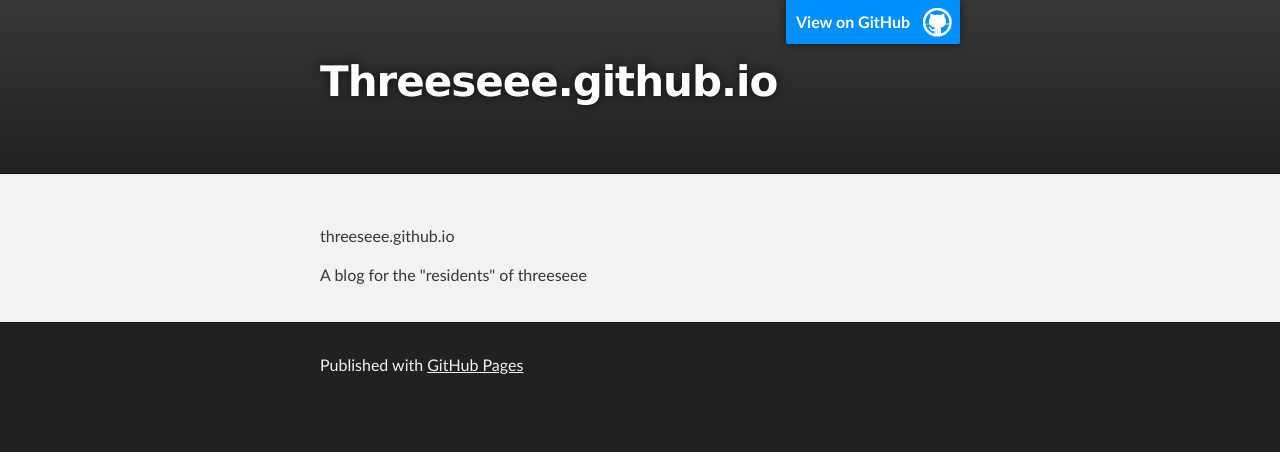
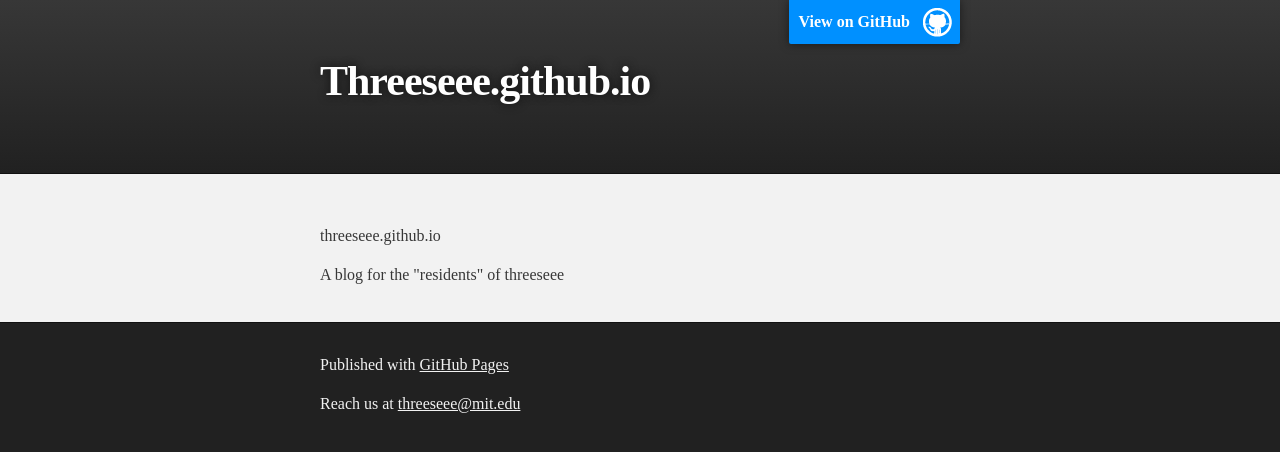
Before and after one commit to threeseee/threeseee.github.io, a PHP site: page / in a window 1280 px wide. Shown: the top 452 px of the page. Run offline with PHP 8.4, Linux system fonts and the light colour scheme.

Commit message:
open sans because pretty

```diff
--- a/index.html
+++ b/index.html
@@ -10,6 +10,9 @@
 
     <title>Threeseee.github.io</title>
 
+    <link href='http://fonts.googleapis.com/css?family=Open+Sans:400' rel='stylesheet' type='text/css'>
+
+
 
     <script>
       (function(i,s,o,g,r,a,m){i['GoogleAnalyticsObject']=r;i[r]=i[r]||function(){
@@ -20,7 +23,7 @@
       ga('create', 'UA-52637031-1', 'auto');
       ga('send', 'pageview');
 
-  </script>
+    </script>
 
   </head>
 
@@ -42,7 +45,7 @@
       <section id="main_content" class="inner">
         <p>threeseee.github.io</p>
 
-<p>A blog for the "residents" of threeseee</p>
+        <p>A blog for the "residents" of threeseee</p>
       </section>
     </div>
 
@@ -50,10 +53,9 @@
     <div id="footer_wrap" class="outer">
       <footer class="inner">
         <p>Published with <a href="http://pages.github.com">GitHub Pages</a></p>
+        <p>Reach us at <a href="mailto:threeseee@mit.edu">threeseee@mit.edu</a></p>
       </footer>
     </div>
 
-
-
   </body>
 </html>
--- a/stylesheets/stylesheet.css
+++ b/stylesheets/stylesheet.css
@@ -53,7 +53,7 @@ body {
   color:#373737;
   background: #212121;
   font-size: 16px;
-  font-family: 'Myriad Pro', Calibri, Helvetica, Arial, sans-serif;
+  font-family: 'Open Sans' sans-serif;
   line-height: 1.5;
   -webkit-font-smoothing: antialiased;
 }
@@ -62,7 +62,7 @@ h1, h2, h3, h4, h5, h6 {
   margin: 10px 0;
   font-weight: 700;
   color:#222222;
-  font-family: 'Lucida Grande', 'Calibri', Helvetica, Arial, sans-serif;
+  font-family: 'Open Sans' sans-serif;
   letter-spacing: -1px;
 }
 
```
